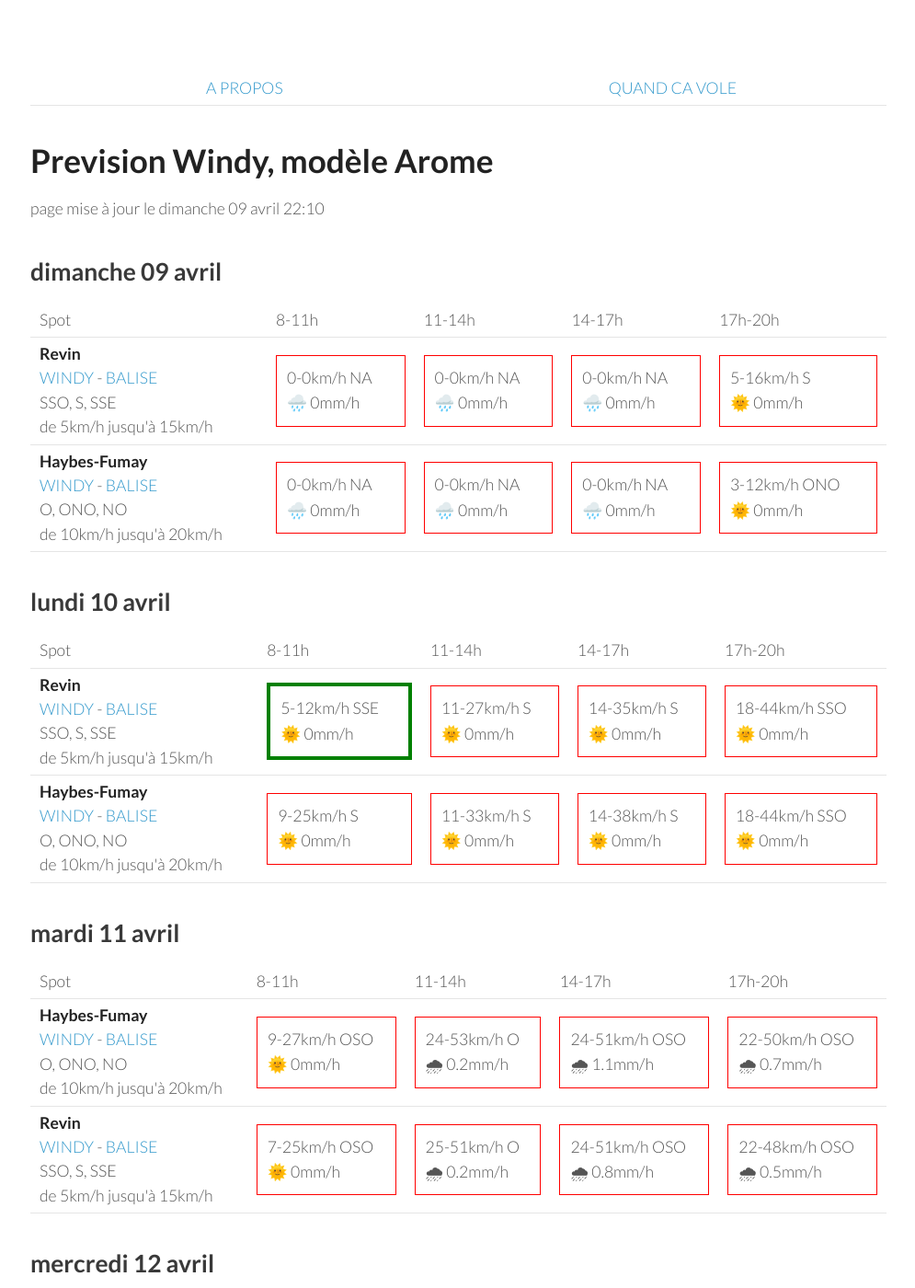
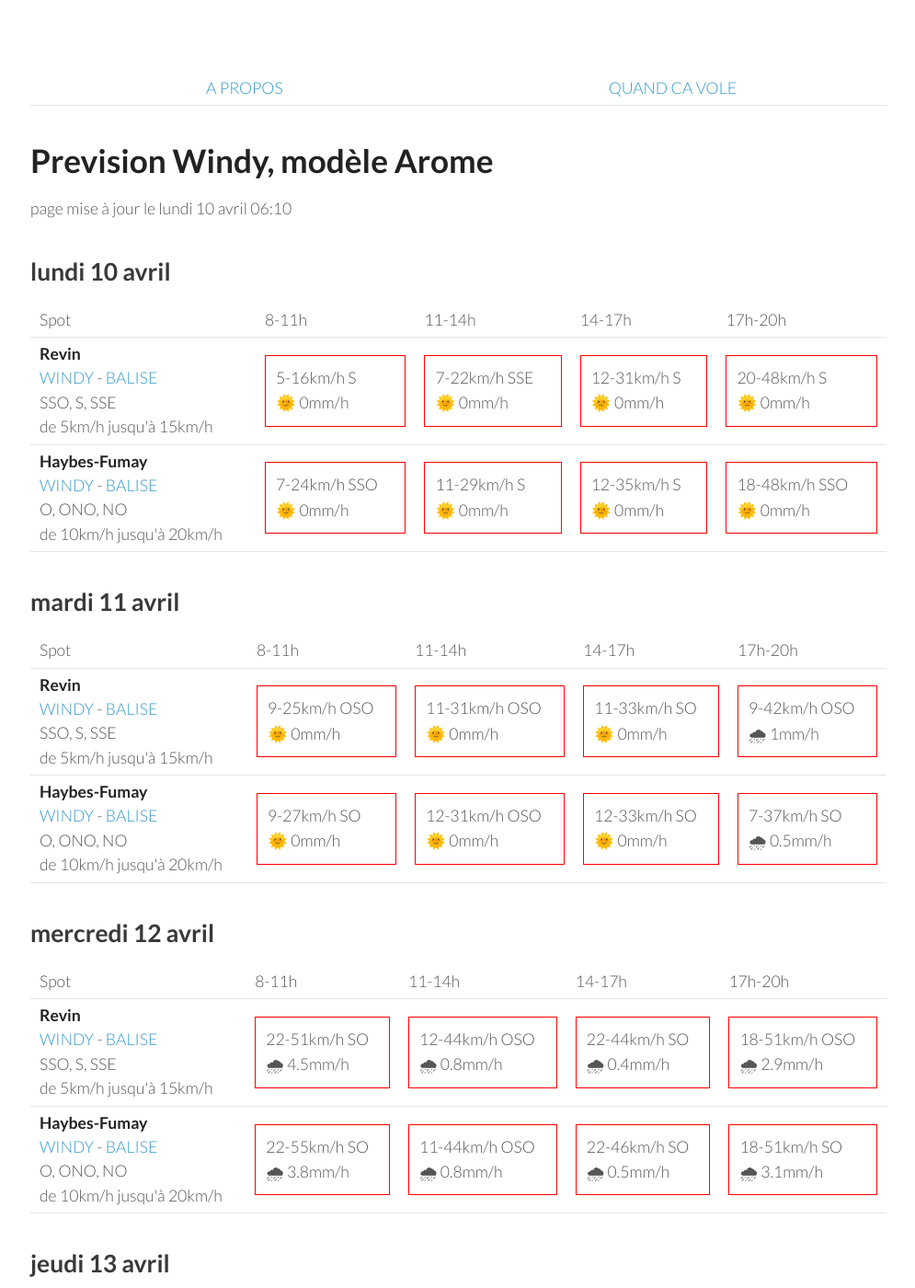
Before and after one commit to parapente-dans-le-nord/parapente-dans-le-nord.github.io, a Jekyll site: the page built from ardennes.markdown, in a window 1280 px wide and 1400 px high. Shown: the whole window at 92% size, without its empty margins (25-1020 px from the left). Built offline with Jekyll 4.4.1, drawn with Linux system fonts in a browser that asks for light colours; some of the changed text lies outside the part shown.

Commit message:
update index.markdown

```diff
--- a/ardennes.markdown
+++ b/ardennes.markdown
@@ -7,42 +7,8 @@ title:  "Tous les spots"
 {: .links}
 
 # Prevision Windy, modèle Arome
-page mise à jour le dimanche 09 avril 22:10
+page mise à jour le lundi 10 avril 06:10
 
-## dimanche 09 avril
-
-{::nomarkdown}
-<table>
-  <tbody>
-    <tr>
-      <td>Spot</td>
-      <td>8-11h</td>
-      <td>11-14h</td>
-      <td>14-17h</td>
-      <td>17h-20h</td>
-    </tr>
-<tr>
-        <td><strong>Revin</strong><br><a href="https://windy.com/49.948/4.625?49.543,4.625,8">WINDY</a> - <span class=""><a href="http://www.balisemeteo.com/balise.php?idBalise=5019">BALISE</a> </span><br> <span class="vent-favorable">SSO, S, SSE</span><br><span class="force-vent">de 5km/h jusqu'à 15km/h</span> </td>
-
-            <td><div class="not-flyable"><p>0-0km/h NA</p><p>🌧️ 0mm/h</p></div></td>
-            <td><div class="not-flyable"><p>0-0km/h NA</p><p>🌧️ 0mm/h</p></div></td>
-            <td><div class="not-flyable"><p>0-0km/h NA</p><p>🌧️ 0mm/h</p></div></td>
-            <td><div class="not-flyable"><p>5-16km/h S</p><p>🌞 0mm/h</p></div></td>
-
-    </tr>
-<tr>
-        <td><strong>Haybes-Fumay</strong><br><a href="https://windy.com/49.998/4.715?49.913,4.738,10">WINDY</a> - <span class=""><a href="http://www.balisemeteo.com/balise.php?idBalise=104">BALISE</a> </span><br> <span class="vent-favorable">O, ONO, NO</span><br><span class="force-vent">de 10km/h jusqu'à 20km/h</span> </td>
-
-            <td><div class="not-flyable"><p>0-0km/h NA</p><p>🌧️ 0mm/h</p></div></td>
-            <td><div class="not-flyable"><p>0-0km/h NA</p><p>🌧️ 0mm/h</p></div></td>
-            <td><div class="not-flyable"><p>0-0km/h NA</p><p>🌧️ 0mm/h</p></div></td>
-            <td><div class="not-flyable"><p>3-12km/h ONO</p><p>🌞 0mm/h</p></div></td>
-
-    </tr>
-
-</tbody>
-</table>
-{:/}
 ## lundi 10 avril
 
 {::nomarkdown}
@@ -58,20 +24,20 @@ page mise à jour le dimanche 09 avril 22:10
 <tr>
         <td><strong>Revin</strong><br><a href="https://windy.com/49.948/4.625?49.543,4.625,8">WINDY</a> - <span class=""><a href="http://www.balisemeteo.com/balise.php?idBalise=5019">BALISE</a> </span><br> <span class="vent-favorable">SSO, S, SSE</span><br><span class="force-vent">de 5km/h jusqu'à 15km/h</span> </td>
 
-            <td><div class="flyable"><p>5-12km/h SSE</p><p>🌞 0mm/h</p></div></td>
-            <td><div class="not-flyable"><p>11-27km/h S</p><p>🌞 0mm/h</p></div></td>
-            <td><div class="not-flyable"><p>14-35km/h S</p><p>🌞 0mm/h</p></div></td>
-            <td><div class="not-flyable"><p>18-44km/h SSO</p><p>🌞 0mm/h</p></div></td>
+            <td><div class="not-flyable"><p>5-16km/h S</p><p>🌞 0mm/h</p></div></td>
+            <td><div class="not-flyable"><p>7-22km/h SSE</p><p>🌞 0mm/h</p></div></td>
+            <td><div class="not-flyable"><p>12-31km/h S</p><p>🌞 0mm/h</p></div></td>
+            <td><div class="not-flyable"><p>20-48km/h S</p><p>🌞 0mm/h</p></div></td>
 
 
     </tr>
 <tr>
         <td><strong>Haybes-Fumay</strong><br><a href="https://windy.com/49.998/4.715?49.913,4.738,10">WINDY</a> - <span class=""><a href="http://www.balisemeteo.com/balise.php?idBalise=104">BALISE</a> </span><br> <span class="vent-favorable">O, ONO, NO</span><br><span class="force-vent">de 10km/h jusqu'à 20km/h</span> </td>
 
-            <td><div class="not-flyable"><p>9-25km/h S</p><p>🌞 0mm/h</p></div></td>
-            <td><div class="not-flyable"><p>11-33km/h S</p><p>🌞 0mm/h</p></div></td>
-            <td><div class="not-flyable"><p>14-38km/h S</p><p>🌞 0mm/h</p></div></td>
-            <td><div class="not-flyable"><p>18-44km/h SSO</p><p>🌞 0mm/h</p></div></td>
+            <td><div class="not-flyable"><p>7-24km/h SSO</p><p>🌞 0mm/h</p></div></td>
+            <td><div class="not-flyable"><p>11-29km/h S</p><p>🌞 0mm/h</p></div></td>
+            <td><div class="not-flyable"><p>12-35km/h S</p><p>🌞 0mm/h</p></div></td>
+            <td><div class="not-flyable"><p>18-48km/h SSO</p><p>🌞 0mm/h</p></div></td>
 
 
     </tr>
@@ -92,22 +58,22 @@ page mise à jour le dimanche 09 avril 22:10
       <td>17h-20h</td>
     </tr>
 <tr>
-        <td><strong>Haybes-Fumay</strong><br><a href="https://windy.com/49.998/4.715?49.913,4.738,10">WINDY</a> - <span class=""><a href="http://www.balisemeteo.com/balise.php?idBalise=104">BALISE</a> </span><br> <span class="vent-favorable">O, ONO, NO</span><br><span class="force-vent">de 10km/h jusqu'à 20km/h</span> </td>
+        <td><strong>Revin</strong><br><a href="https://windy.com/49.948/4.625?49.543,4.625,8">WINDY</a> - <span class=""><a href="http://www.balisemeteo.com/balise.php?idBalise=5019">BALISE</a> </span><br> <span class="vent-favorable">SSO, S, SSE</span><br><span class="force-vent">de 5km/h jusqu'à 15km/h</span> </td>
 
-            <td><div class="not-flyable"><p>9-27km/h OSO</p><p>🌞 0mm/h</p></div></td>
-            <td><div class="not-flyable"><p>24-53km/h O</p><p>🌧 0.2mm/h</p></div></td>
-            <td><div class="not-flyable"><p>24-51km/h OSO</p><p>🌧 1.1mm/h</p></div></td>
-            <td><div class="not-flyable"><p>22-50km/h OSO</p><p>🌧 0.7mm/h</p></div></td>
+            <td><div class="not-flyable"><p>9-25km/h OSO</p><p>🌞 0mm/h</p></div></td>
+            <td><div class="not-flyable"><p>11-31km/h OSO</p><p>🌞 0mm/h</p></div></td>
+            <td><div class="not-flyable"><p>11-33km/h SO</p><p>🌞 0mm/h</p></div></td>
+            <td><div class="not-flyable"><p>9-42km/h OSO</p><p>🌧 1mm/h</p></div></td>
 
 
     </tr>
 <tr>
-        <td><strong>Revin</strong><br><a href="https://windy.com/49.948/4.625?49.543,4.625,8">WINDY</a> - <span class=""><a href="http://www.balisemeteo.com/balise.php?idBalise=5019">BALISE</a> </span><br> <span class="vent-favorable">SSO, S, SSE</span><br><span class="force-vent">de 5km/h jusqu'à 15km/h</span> </td>
+        <td><strong>Haybes-Fumay</strong><br><a href="https://windy.com/49.998/4.715?49.913,4.738,10">WINDY</a> - <span class=""><a href="http://www.balisemeteo.com/balise.php?idBalise=104">BALISE</a> </span><br> <span class="vent-favorable">O, ONO, NO</span><br><span class="force-vent">de 10km/h jusqu'à 20km/h</span> </td>
 
-            <td><div class="not-flyable"><p>7-25km/h OSO</p><p>🌞 0mm/h</p></div></td>
-            <td><div class="not-flyable"><p>25-51km/h O</p><p>🌧 0.2mm/h</p></div></td>
-            <td><div class="not-flyable"><p>24-51km/h OSO</p><p>🌧 0.8mm/h</p></div></td>
-            <td><div class="not-flyable"><p>22-48km/h OSO</p><p>🌧 0.5mm/h</p></div></td>
+            <td><div class="not-flyable"><p>9-27km/h SO</p><p>🌞 0mm/h</p></div></td>
+            <td><div class="not-flyable"><p>12-31km/h OSO</p><p>🌞 0mm/h</p></div></td>
+            <td><div class="not-flyable"><p>12-33km/h SO</p><p>🌞 0mm/h</p></div></td>
+            <td><div class="not-flyable"><p>7-37km/h SO</p><p>🌧 0.5mm/h</p></div></td>
 
 
     </tr>
@@ -128,22 +94,22 @@ page mise à jour le dimanche 09 avril 22:10
       <td>17h-20h</td>
     </tr>
 <tr>
-        <td><strong>Haybes-Fumay</strong><br><a href="https://windy.com/49.998/4.715?49.913,4.738,10">WINDY</a> - <span class=""><a href="http://www.balisemeteo.com/balise.php?idBalise=104">BALISE</a> </span><br> <span class="vent-favorable">O, ONO, NO</span><br><span class="force-vent">de 10km/h jusqu'à 20km/h</span> </td>
+        <td><strong>Revin</strong><br><a href="https://windy.com/49.948/4.625?49.543,4.625,8">WINDY</a> - <span class=""><a href="http://www.balisemeteo.com/balise.php?idBalise=5019">BALISE</a> </span><br> <span class="vent-favorable">SSO, S, SSE</span><br><span class="force-vent">de 5km/h jusqu'à 15km/h</span> </td>
 
-            <td><div class="not-flyable"><p>22-53km/h OSO</p><p>🌧 4.8mm/h</p></div></td>
-            <td><div class="not-flyable"><p>18-44km/h OSO</p><p>🌧 0.8mm/h</p></div></td>
-            <td><div class="not-flyable"><p>24-50km/h SO</p><p>🌧 0.3mm/h</p></div></td>
-            <td><div class="not-flyable"><p>25-61km/h OSO</p><p>🌧 2.9mm/h</p></div></td>
+            <td><div class="not-flyable"><p>22-51km/h SO</p><p>🌧 4.5mm/h</p></div></td>
+            <td><div class="not-flyable"><p>12-44km/h OSO</p><p>🌧 0.8mm/h</p></div></td>
+            <td><div class="not-flyable"><p>22-44km/h SO</p><p>🌧 0.4mm/h</p></div></td>
+            <td><div class="not-flyable"><p>18-51km/h OSO</p><p>🌧 2.9mm/h</p></div></td>
 
 
     </tr>
 <tr>
-        <td><strong>Revin</strong><br><a href="https://windy.com/49.948/4.625?49.543,4.625,8">WINDY</a> - <span class=""><a href="http://www.balisemeteo.com/balise.php?idBalise=5019">BALISE</a> </span><br> <span class="vent-favorable">SSO, S, SSE</span><br><span class="force-vent">de 5km/h jusqu'à 15km/h</span> </td>
+        <td><strong>Haybes-Fumay</strong><br><a href="https://windy.com/49.998/4.715?49.913,4.738,10">WINDY</a> - <span class=""><a href="http://www.balisemeteo.com/balise.php?idBalise=104">BALISE</a> </span><br> <span class="vent-favorable">O, ONO, NO</span><br><span class="force-vent">de 10km/h jusqu'à 20km/h</span> </td>
 
-            <td><div class="not-flyable"><p>24-50km/h OSO</p><p>🌧 5mm/h</p></div></td>
-            <td><div class="not-flyable"><p>18-44km/h OSO</p><p>🌧 0.8mm/h</p></div></td>
-            <td><div class="not-flyable"><p>24-50km/h SO</p><p>🌧 0.3mm/h</p></div></td>
-            <td><div class="not-flyable"><p>25-57km/h OSO</p><p>🌧 1.5mm/h</p></div></td>
+            <td><div class="not-flyable"><p>22-55km/h SO</p><p>🌧 3.8mm/h</p></div></td>
+            <td><div class="not-flyable"><p>11-44km/h OSO</p><p>🌧 0.8mm/h</p></div></td>
+            <td><div class="not-flyable"><p>22-46km/h SO</p><p>🌧 0.5mm/h</p></div></td>
+            <td><div class="not-flyable"><p>18-51km/h SO</p><p>🌧 3.1mm/h</p></div></td>
 
 
     </tr>
@@ -166,20 +132,20 @@ page mise à jour le dimanche 09 avril 22:10
 <tr>
         <td><strong>Haybes-Fumay</strong><br><a href="https://windy.com/49.998/4.715?49.913,4.738,10">WINDY</a> - <span class=""><a href="http://www.balisemeteo.com/balise.php?idBalise=104">BALISE</a> </span><br> <span class="vent-favorable">O, ONO, NO</span><br><span class="force-vent">de 10km/h jusqu'à 20km/h</span> </td>
 
-            <td><div class="not-flyable"><p>24-55km/h SO</p><p>🌧 1.1mm/h</p></div></td>
-            <td><div class="not-flyable"><p>27-57km/h OSO</p><p>🌧 0.2mm/h</p></div></td>
-            <td><div class="not-flyable"><p>24-57km/h OSO</p><p>🌧 0.3mm/h</p></div></td>
-            <td><div class="not-flyable"><p>18-53km/h SO</p><p>🌧 1.1mm/h</p></div></td>
+            <td><div class="not-flyable"><p>22-50km/h SO</p><p>🌧 0.4mm/h</p></div></td>
+            <td><div class="not-flyable"><p>27-57km/h OSO</p><p>🌞 0mm/h</p></div></td>
+            <td><div class="not-flyable"><p>25-64km/h OSO</p><p>🌞 0mm/h</p></div></td>
+            <td><div class="not-flyable"><p>18-59km/h SO</p><p>🌧 3.4mm/h</p></div></td>
 
 
     </tr>
 <tr>
         <td><strong>Revin</strong><br><a href="https://windy.com/49.948/4.625?49.543,4.625,8">WINDY</a> - <span class=""><a href="http://www.balisemeteo.com/balise.php?idBalise=5019">BALISE</a> </span><br> <span class="vent-favorable">SSO, S, SSE</span><br><span class="force-vent">de 5km/h jusqu'à 15km/h</span> </td>
 
-            <td><div class="not-flyable"><p>24-51km/h OSO</p><p>🌧 0.8mm/h</p></div></td>
+            <td><div class="not-flyable"><p>22-48km/h SO</p><p>🌧 0.5mm/h</p></div></td>
             <td><div class="not-flyable"><p>27-55km/h OSO</p><p>🌧 0.2mm/h</p></div></td>
-            <td><div class="not-flyable"><p>24-55km/h OSO</p><p>🌧 0.3mm/h</p></div></td>
-            <td><div class="not-flyable"><p>20-51km/h SO</p><p>🌧 1.7mm/h</p></div></td>
+            <td><div class="not-flyable"><p>25-62km/h OSO</p><p>🌧 0.2mm/h</p></div></td>
+            <td><div class="not-flyable"><p>16-59km/h SO</p><p>🌧 2.5mm/h</p></div></td>
 
 
     </tr>
@@ -202,20 +168,20 @@ page mise à jour le dimanche 09 avril 22:10
 <tr>
         <td><strong>Revin</strong><br><a href="https://windy.com/49.948/4.625?49.543,4.625,8">WINDY</a> - <span class=""><a href="http://www.balisemeteo.com/balise.php?idBalise=5019">BALISE</a> </span><br> <span class="vent-favorable">SSO, S, SSE</span><br><span class="force-vent">de 5km/h jusqu'à 15km/h</span> </td>
 
-            <td><div class="not-flyable"><p>14-25km/h SSO</p><p>🌞 0mm/h</p></div></td>
-            <td><div class="not-flyable"><p>20-38km/h S</p><p>🌞 0mm/h</p></div></td>
-            <td><div class="not-flyable"><p>22-48km/h S</p><p>🌧 1.2mm/h</p></div></td>
-            <td><div class="not-flyable"><p>31-61km/h SSE</p><p>🌧 5mm/h</p></div></td>
+            <td><div class="not-flyable"><p>14-31km/h SSO</p><p>🌞 0mm/h</p></div></td>
+            <td><div class="not-flyable"><p>18-38km/h SSO</p><p>🌞 0mm/h</p></div></td>
+            <td><div class="not-flyable"><p>18-38km/h SSO</p><p>🌧 0.2mm/h</p></div></td>
+            <td><div class="not-flyable"><p>14-37km/h S</p><p>🌧 0.5mm/h</p></div></td>
 
 
     </tr>
 <tr>
         <td><strong>Haybes-Fumay</strong><br><a href="https://windy.com/49.998/4.715?49.913,4.738,10">WINDY</a> - <span class=""><a href="http://www.balisemeteo.com/balise.php?idBalise=104">BALISE</a> </span><br> <span class="vent-favorable">O, ONO, NO</span><br><span class="force-vent">de 10km/h jusqu'à 20km/h</span> </td>
 
-            <td><div class="not-flyable"><p>14-27km/h SSO</p><p>🌞 0mm/h</p></div></td>
-            <td><div class="not-flyable"><p>20-40km/h S</p><p>🌞 0mm/h</p></div></td>
-            <td><div class="not-flyable"><p>22-48km/h S</p><p>🌧 0.7mm/h</p></div></td>
-            <td><div class="not-flyable"><p>31-62km/h SSE</p><p>🌧 4.6mm/h</p></div></td>
+            <td><div class="not-flyable"><p>16-35km/h SSO</p><p>🌞 0mm/h</p></div></td>
+            <td><div class="not-flyable"><p>20-42km/h SSO</p><p>🌞 0mm/h</p></div></td>
+            <td><div class="not-flyable"><p>18-42km/h SSO</p><p>🌞 0mm/h</p></div></td>
+            <td><div class="not-flyable"><p>16-38km/h S</p><p>🌧 0.6mm/h</p></div></td>
 
 
     </tr>
```
